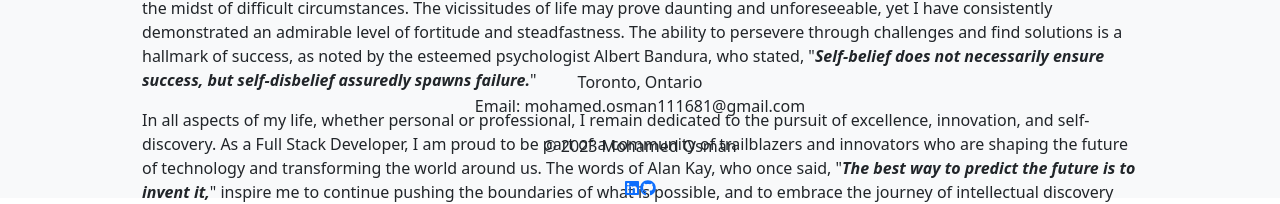
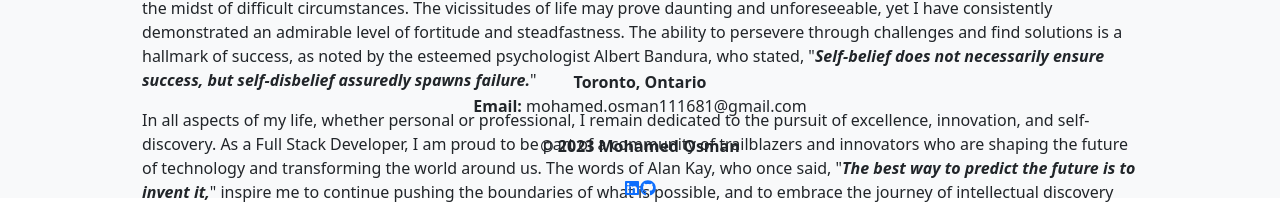
Before and after one commit to Bullspippen/A-React-Powered-Portfolio, a React (Create React App) app in the folder a-react-powered-portfolio/: page / in a window 1280 px wide. Shown: the part 602-806 px from the top of the page. Built offline with nearby package versions, Linux system fonts and the light colour scheme.

Commit message:
Footer.js file updated to bold the footer section that contains city, province, email, copyright, date

```diff
--- a/a-react-powered-portfolio/src/components/Footer.js
+++ b/a-react-powered-portfolio/src/components/Footer.js
@@ -9,14 +9,13 @@ const Footer = () => {
         <div className="">
           <div className="">
             <p className="">
-            Toronto, Ontario
-            <br />
-            Email: mohamed.osman111681@gmail.com
+              <strong>Toronto, Ontario</strong><br />
+              <strong>Email:</strong> mohamed.osman111681@gmail.com
             </p>
           </div>
           <div className="">
             <div className="">
-            <p>&copy; {new Date().getFullYear()} Mohamed Osman</p>
+              <p><strong>&copy; {new Date().getFullYear()} Mohamed Osman</strong></p>
             </div>
             <div className="">
               <a
```
Lines whose indentation alone changed are shown as unchanged.
